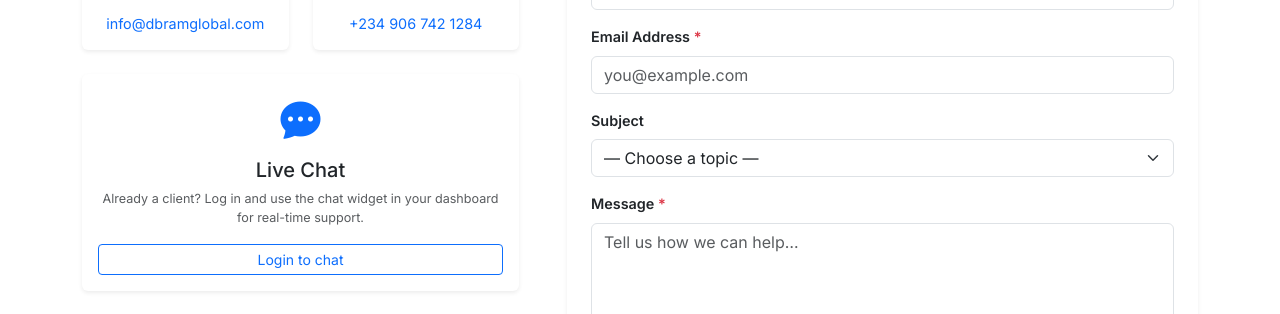
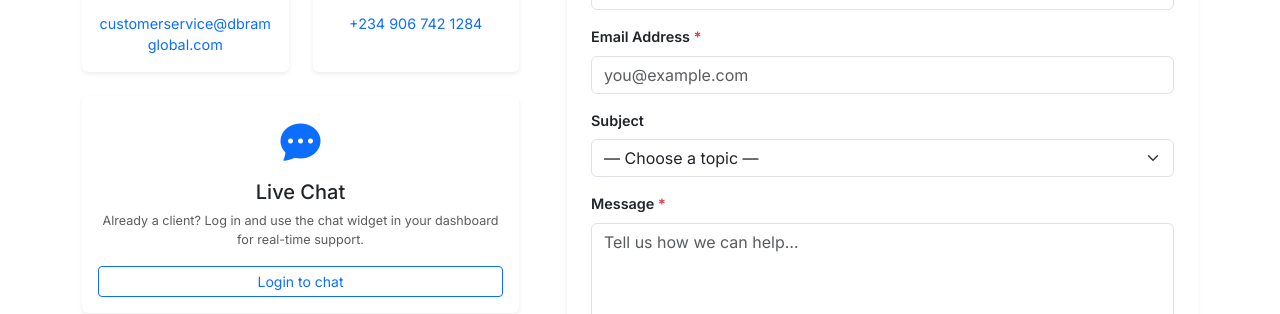
Before and after one commit to dbramgroupsltd/dbram-research, a website: page views/contact.html in a window 1280 px wide. Shown: the part 486-800 px from the top of the page. Drawn offline with nearby package versions, Linux system fonts and the light colour scheme; no server answers.

Commit message:
Updated website email to customerservice@dbramglobal.com

```diff
--- a/views/contact.html
+++ b/views/contact.html
@@ -32,7 +32,7 @@
               <i class="bi bi-envelope-fill fs-1 text-primary"></i>
               <h5 class="mt-2">Email Us</h5>
               <p class="text-muted small">We reply within 2 hours during business hours.</p>
-              <a href="mailto:info@dbramglobal.com" class="text-primary">info@dbramglobal.com</a>
+              <a href="mailto:customerservice@dbramglobal.com" class="text-primary">customerservice@dbramglobal.com</a>
             </div>
           </div>
           <div class="col-md-6">
```
